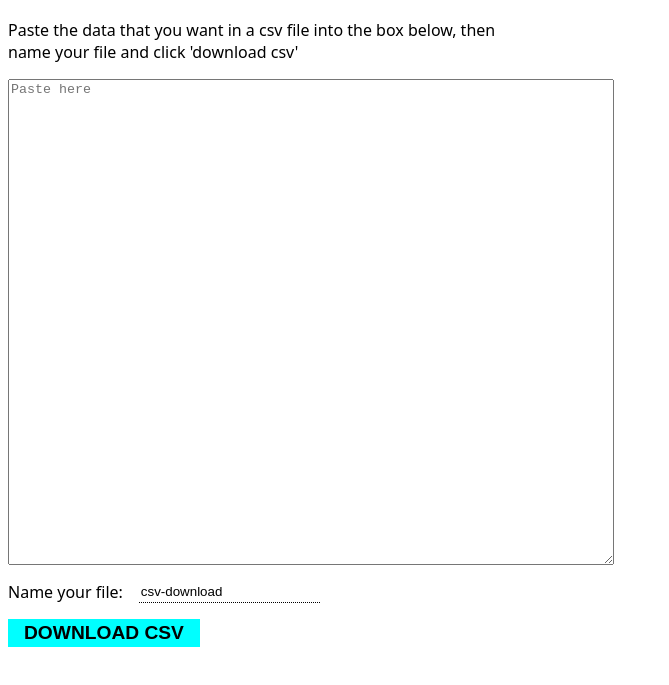
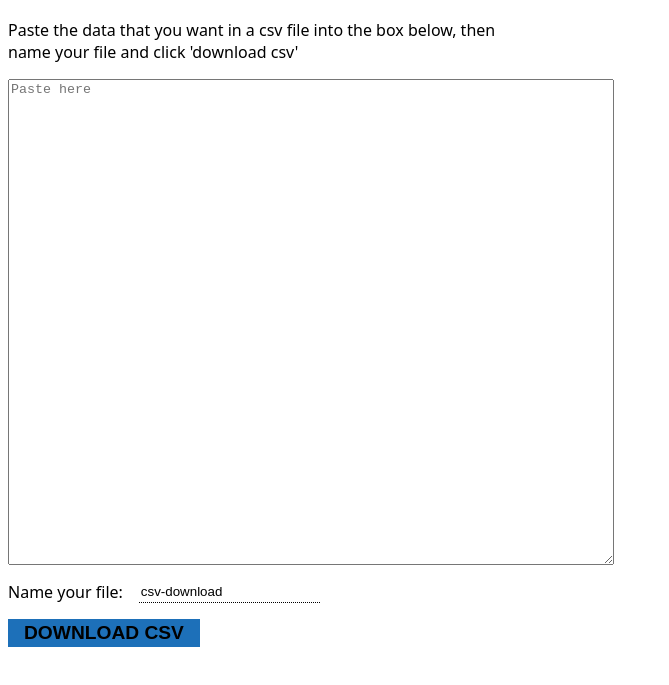
Before and after one commit to dimray/csv-download, a plain HTML site: page index.html in a window 1280 px wide. Shown: the part 67-752 px from the top of the page, without its empty margins (0-669 px from the left). Drawn offline with Linux system fonts and the light colour scheme.

Commit message:
button colour

```diff
--- a/styles.css
+++ b/styles.css
@@ -27,7 +27,7 @@ button {
   cursor: pointer;
   padding-inline: 1rem;
   padding-block: 0.2rem;
-  background-color: aqua;
+  background-color: hsl(208, 73%, 42%);
   text-transform: uppercase;
   font-weight: 600;
   font-size: 1.2rem;
```
